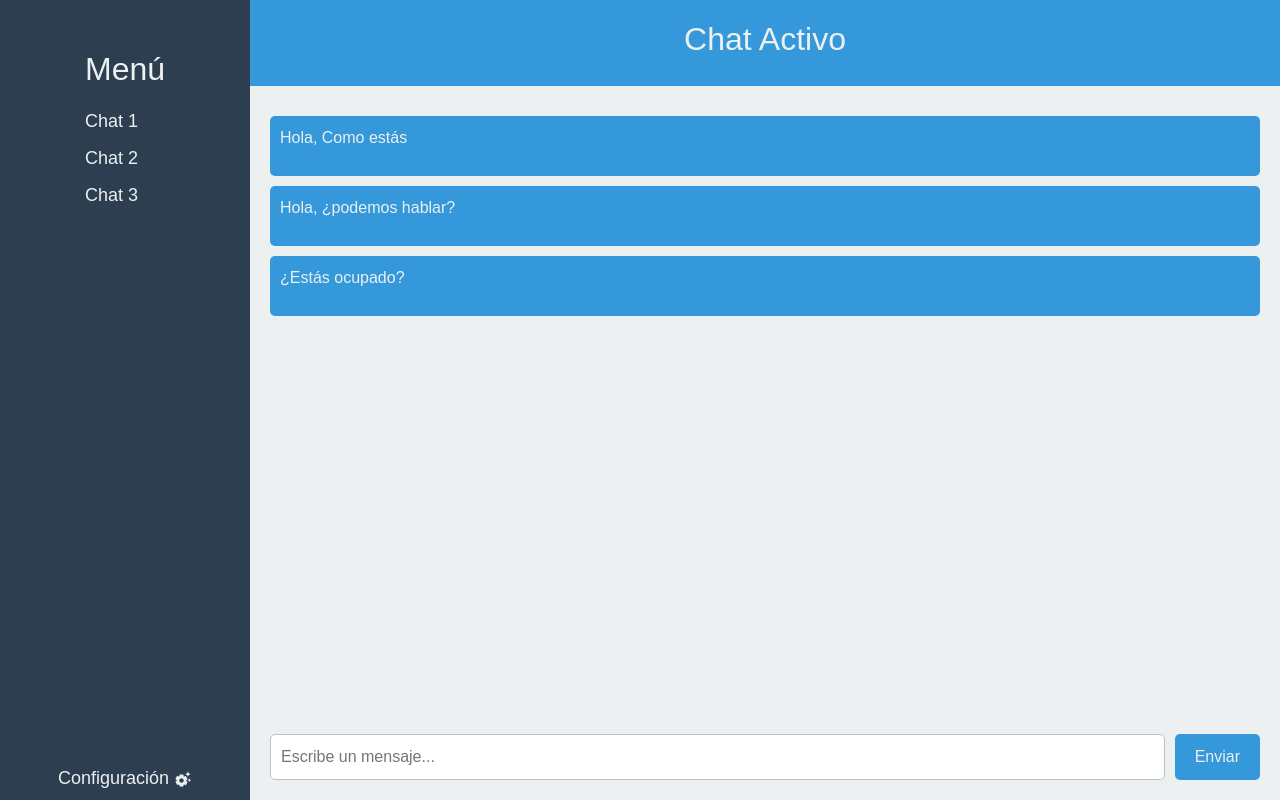
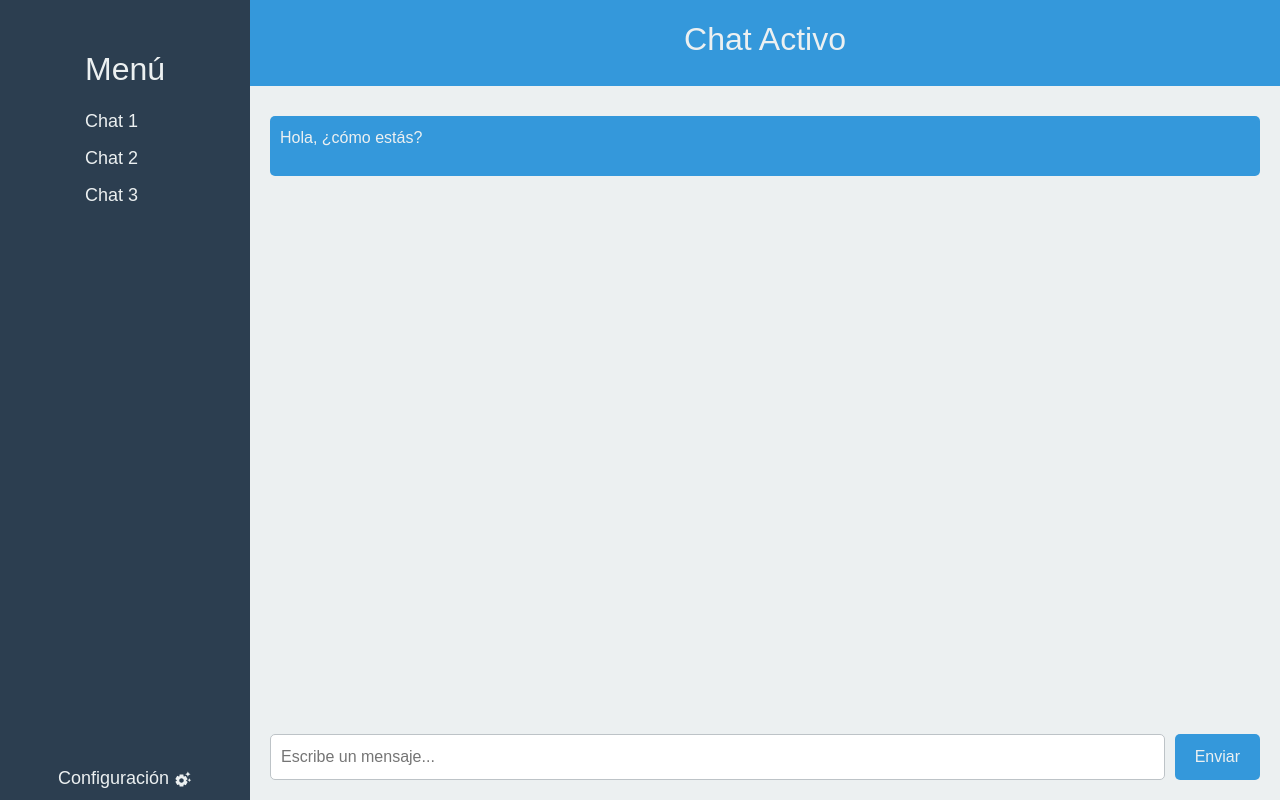
Before and after one commit to CatrielTulian/TpLabIII, a React (Create React App) app in the folder chat/tplab3/: page / in a window 1280 px wide. Both pictures are taken after a click on the link "Chat 1". Built offline with nearby package versions, Linux system fonts and the light colour scheme.

Commit message:
Ahora los chats tienen distintas conversaciones

```diff
--- a/chat/tplab3/public/Mensajes.json
+++ b/chat/tplab3/public/Mensajes.json
@@ -1,14 +1,17 @@
 [
   {
     "id": 1,
-    "mensaje": "Hola, Como estás"
+    "contacto": "chat1",
+    "mensaje": "Hola, ¿cómo estás?"
   },
   {
     "id": 2,
+    "contacto": "chat2",
     "mensaje": "Hola, ¿podemos hablar?"
   },
   {
     "id": 3,
+    "contacto": "chat3",
     "mensaje": "¿Estás ocupado?"
   }
 ]
--- a/chat/tplab3/src/Components_Chat/App.js
+++ b/chat/tplab3/src/Components_Chat/App.js
@@ -1,18 +1,17 @@
 import "./App.css";
 import Sidebar from "./Sidebar.js";
 import Cabecera_chat from "./Cabecera_chat.js";
-import Chat_activo from "./Chat_activo.js";
 import Entrada_texto from "./Entrada_texto.js";
 import Inicio from "./Inicio.js";
 import Detalles_usuario from "../Components_Profile/Detalles_usuario.js";
-import { useState, useRef, useEffect } from "react";
+import { useState, useEffect } from "react";
 import Imagenes from "../Img/Imagenes.js";
 
 const paginas = ["inicio", "chats", "configuraciones"];
 
 function App() {
   const [pagina, setPagina] = useState(paginas[0]);
-  const [config, setConfig] = useState([]);
+  const [seleccionarChat, setSeleccionarChat] = useState("chat1");
   const valoresIniciales = {
     username: "",
     email: "",
@@ -25,36 +24,38 @@ function App() {
   useEffect(() => {
     fetch("/Mensajes.json")
       .then((response) => response.json())
-      .then((data) => setMjs(data));
+      .then((data) => setMjs(data))
+      .catch((error) => console.error("Error al cargar los mensajes:", error));
   }, []);
+
+  const filtrarMjs = mjs.filter((msg) => msg.contacto === seleccionarChat);
 
   return (
     <div className="container-app">
-      <Sidebar setPagina={setPagina}></Sidebar>
+      <Sidebar setPagina={setPagina} setSeleccionarChat={setSeleccionarChat} />
       <main className="chat-container">
         {pagina == "inicio" ? <Inicio></Inicio> : <></>}
+
         {pagina == "chats" ? (
           <>
-            <Cabecera_chat></Cabecera_chat>
-            {/*<Chat_activo></Chat_activo> */}
+            <Cabecera_chat />
             <div className="chat-messages">
-              {" "}
-              {mjs.length !== 0 ? (
-                mjs.map((msg) => (
+              {filtrarMjs.length !== 0 ? (
+                filtrarMjs.map((msg) => (
                   <div key={msg.id} className="message bot">
-                    {" "}
-                    <p>{msg.mensaje}</p>{" "}
+                    <p>{msg.mensaje}</p>
                   </div>
                 ))
               ) : (
                 <p>No hay mensajes para mostrar.</p>
-              )}{" "}
+              )}
             </div>
-            <Entrada_texto></Entrada_texto>
+            <Entrada_texto />
           </>
         ) : (
           <></>
         )}
+
         {pagina === "configuraciones" ? (
           <Detalles_usuario Values={Values} setValues={setValues} />
         ) : (
--- a/chat/tplab3/src/Components_Chat/Sidebar.js
+++ b/chat/tplab3/src/Components_Chat/Sidebar.js
@@ -1,7 +1,9 @@
 import { useState, useRef, useEffect } from "react";
 import { MdSettingsSuggest } from "react-icons/md";
 
-function Sidebar(props, { setPagina }) {
+function Sidebar(props) {
+  const { setPagina, setSeleccionarChat } = props;
+
   return (
     <aside className="sidebar">
       <div className="menu">
@@ -9,7 +11,10 @@ function Sidebar(props, { setPagina }) {
         <ul>
           <li>
             <a
-              onClick={() => props.setPagina("chats")}
+              onClick={() => {
+                setPagina("chats");
+                setSeleccionarChat("chat1");
+              }}
               className="navbar-nav"
               href="#"
               id="1"
@@ -19,7 +24,10 @@ function Sidebar(props, { setPagina }) {
           </li>
           <li>
             <a
-              onClick={() => props.setPagina("chats")}
+              onClick={() => {
+                setPagina("chats");
+                setSeleccionarChat("chat2");
+              }}
               className="navbar-nav"
               href="#"
               id="2"
@@ -29,7 +37,10 @@ function Sidebar(props, { setPagina }) {
           </li>
           <li>
             <a
-              onClick={() => props.setPagina("chats")}
+              onClick={() => {
+                setPagina("chats");
+                setSeleccionarChat("chat3");
+              }}
               className="navbar-nav"
               href="#"
               id="3"
@@ -41,12 +52,11 @@ function Sidebar(props, { setPagina }) {
       </div>
       <div className="config">
         <a
-          onClick={() => props.setPagina("configuraciones")}
+          onClick={() => setPagina("configuraciones")}
           className="navbar-nav"
           href="#"
         >
           <li>
-            {" "}
             Configuración <MdSettingsSuggest />
           </li>
         </a>
@@ -54,4 +64,5 @@ function Sidebar(props, { setPagina }) {
     </aside>
   );
 }
+
 export default Sidebar;
```
